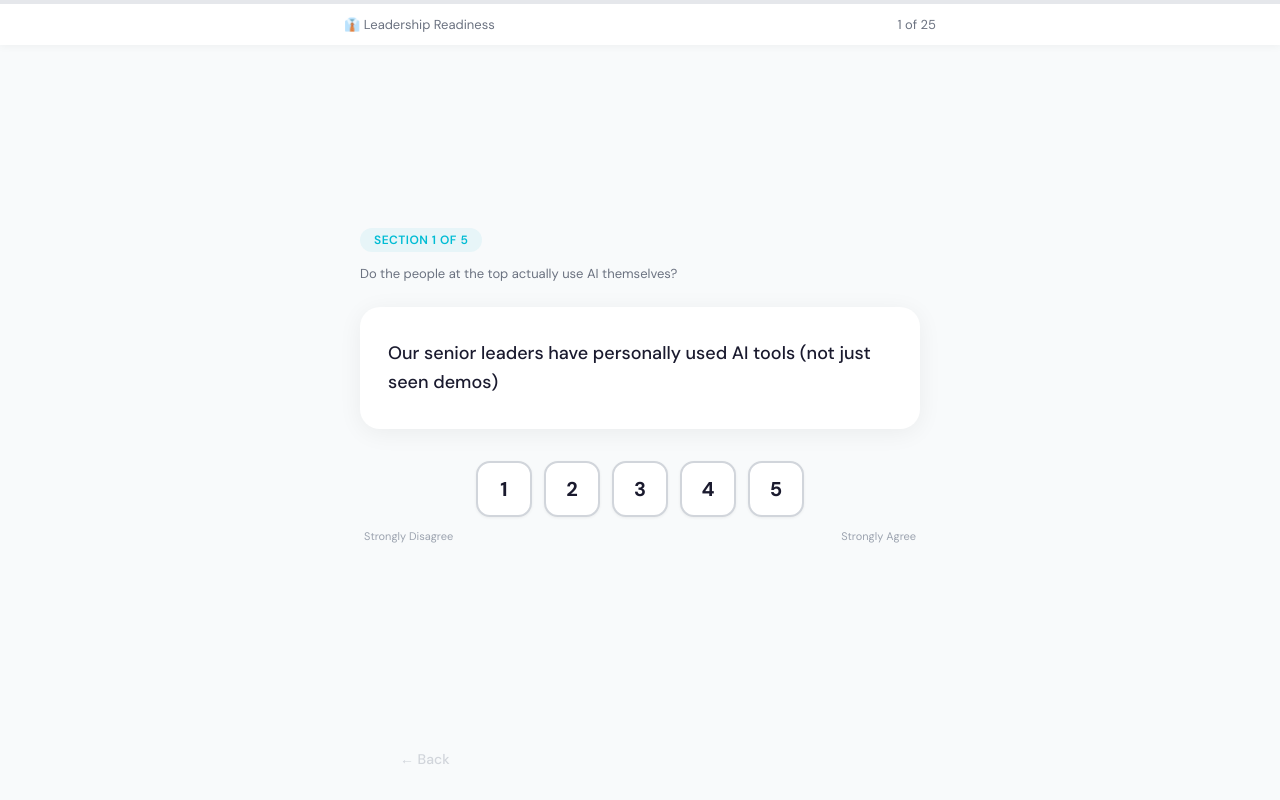
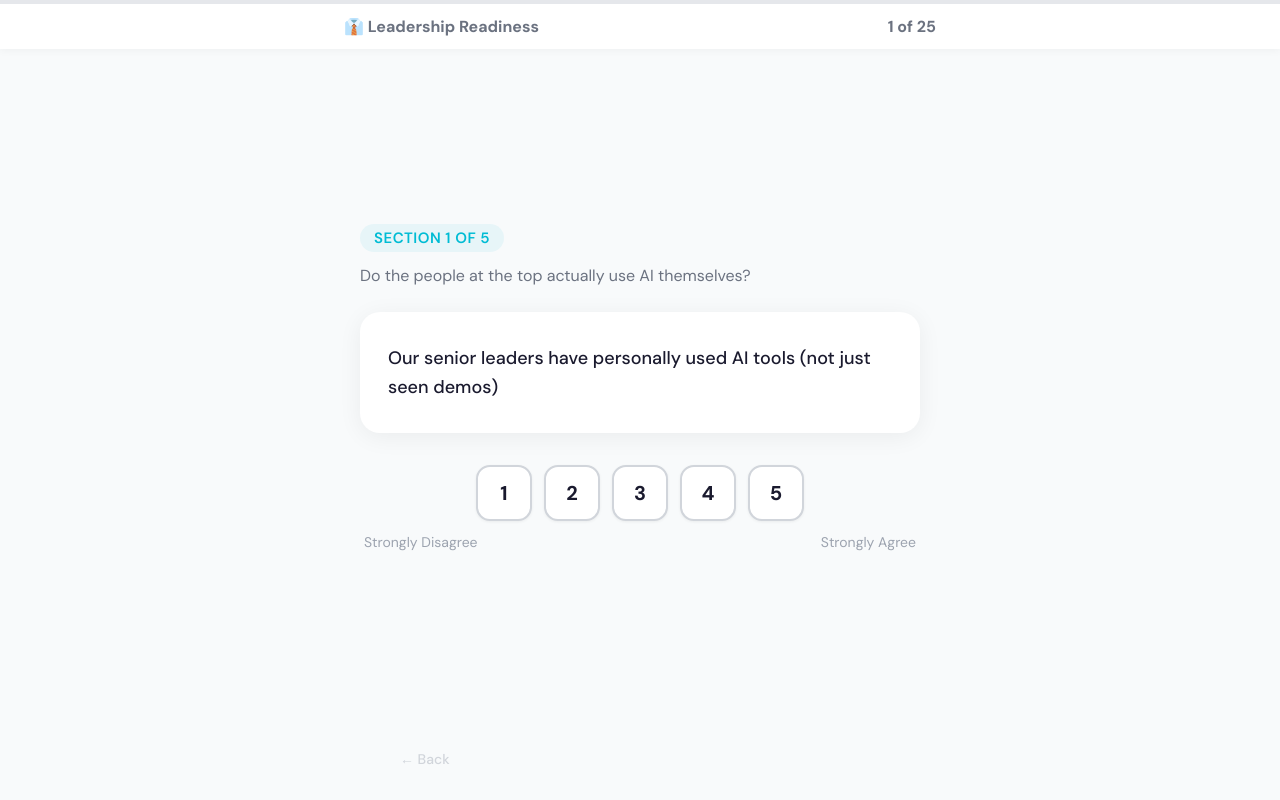
Before and after one commit to coachbay/site, a React (Vite) app: page / in a window 1280 px wide. Both pictures are taken after a click on the button "Start Assessment →". Built offline with nearby package versions, Linux system fonts and the light colour scheme.

Commit message:
Update Diagnostic.jsx

```diff
--- a/Diagnostic.jsx
+++ b/Diagnostic.jsx
@@ -604,10 +604,10 @@ export default function AIDiagnostic() {
           margin: "0 auto",
           width: "100%",
         }}>
-          <span style={{ fontSize: 13, color: MID }}>
+          <span style={{ fontSize: 16, color: MID, fontWeight: 700 }}>
             {section.icon} {section.title}
           </span>
-          <span style={{ fontSize: 13, color: MID }}>
+          <span style={{ fontSize: 16, color: MID, fontWeight: 700 }}>
             {globalIndex + 1} of {totalQuestions}
           </span>
         </div>
@@ -639,7 +639,7 @@ export default function AIDiagnostic() {
               color: CYAN,
               padding: "4px 14px",
               borderRadius: 100,
-              fontSize: 12,
+              fontSize: 15,
               fontWeight: 600,
               marginBottom: 8,
               letterSpacing: 0.5,
@@ -649,7 +649,7 @@ export default function AIDiagnostic() {
           )}
 
           {currentQuestion === 0 && (
-            <p style={{ color: MID, fontSize: 13, margin: "4px 0 24px", lineHeight: 1.5 }}>
+            <p style={{ color: MID, fontSize: 16, margin: "4px 0 24px", lineHeight: 1.5 }}>
               {section.subtitle}
             </p>
           )}
@@ -685,8 +685,8 @@ export default function AIDiagnostic() {
             ))}
           </div>
           <div style={{ display: "flex", justifyContent: "space-between", padding: "0 4px" }}>
-            <span style={{ fontSize: 11, color: "#9ca3af" }}>Strongly Disagree</span>
-            <span style={{ fontSize: 11, color: "#9ca3af" }}>Strongly Agree</span>
+            <span style={{ fontSize: 14, color: "#9ca3af" }}>Strongly Disagree</span>
+            <span style={{ fontSize: 14, color: "#9ca3af" }}>Strongly Agree</span>
           </div>
         </div>
       </div>
```
